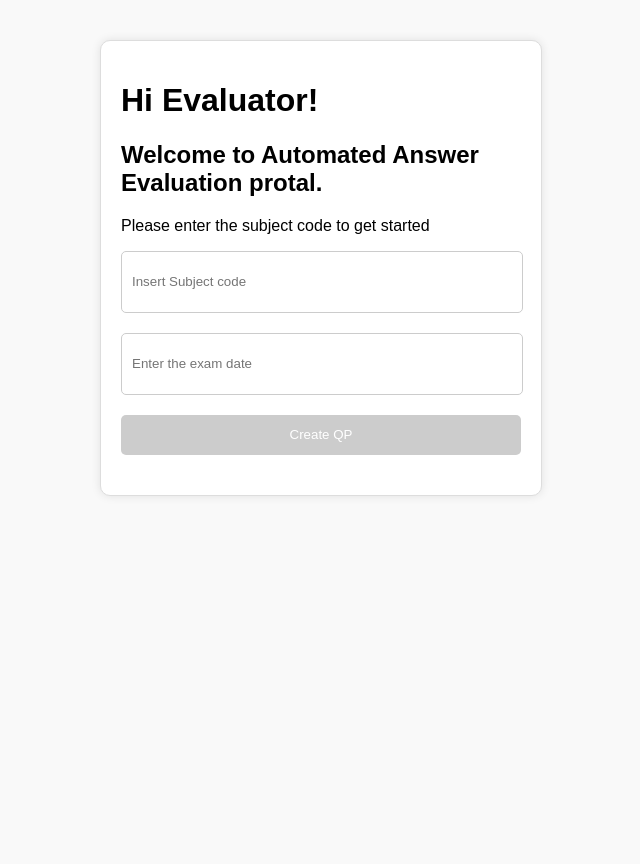
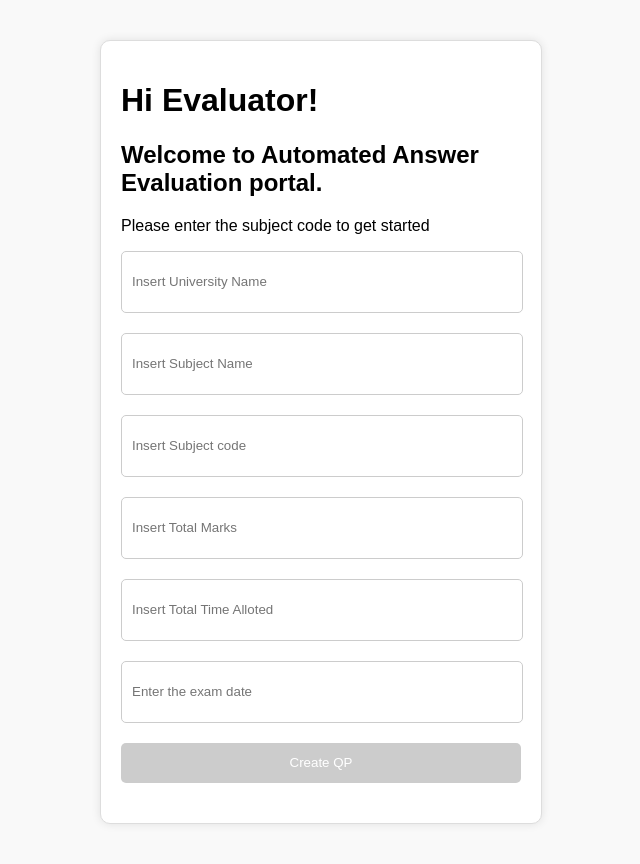
Before and after one commit to harshit-wadhwani/Automated-answer-sheet-evaluation, a Flask app: page /createquestions in a window 1280 px wide. Shown: the whole page, without its empty margins (319-959 px from the left). Before the commit the page ends 496 px from the top, so only its background shows below. Run offline with Flask 3, Linux system fonts and the light colour scheme.

Commit message:
UI Changes

```diff
--- a/requirements.txt
+++ b/requirements.txt
@@ -3,6 +3,8 @@ google-cloud
 google-cloud-vision
 pymongo
 python-dotenv
+torch
+pandas
 docxtpl
 docx2pdf
 numpy
--- a/templates/index.html
+++ b/templates/index.html
@@ -10,8 +10,12 @@
 
 <body>
   <div class="button-container">
-    <p><h1>Hi Evaluator!</h1> <h2>Welcome to Automated Answer Evaluation protal.</h2> Please enter the subject code to get started</p>
+    <p><h1>Hi Evaluator!</h1> <h2>Welcome to Automated Answer Evaluation portal.</h2> Please enter the subject code to get started</p>
+    <input id="universityname" type="text" placeholder="Insert University Name"></input>
+    <input id="subname" type="text" placeholder="Insert Subject Name"></input>
     <input id="subcode" type="text" placeholder="Insert Subject code"></input>
+    <input id="totalmarks" type="text" placeholder="Insert Total Marks"></input>
+    <input id="timealloted" type="text" placeholder="Insert Total Time Alloted"></input>
     <input id="dateup" type="text" placeholder="Enter the exam date"></input>
     <button id="create"disabled>Create QP</button>
 
--- a/templates/new_index.html
+++ b/templates/new_index.html
@@ -15,7 +15,7 @@
     </form>
 
     <form action="{{ url_for('results') }}" method="post">
-      <button type="submit">Previos Evaluated Results</button>
+      <button type="submit">Previous Evaluated Results</button>
     </form>
   </body>
 </html>
```
